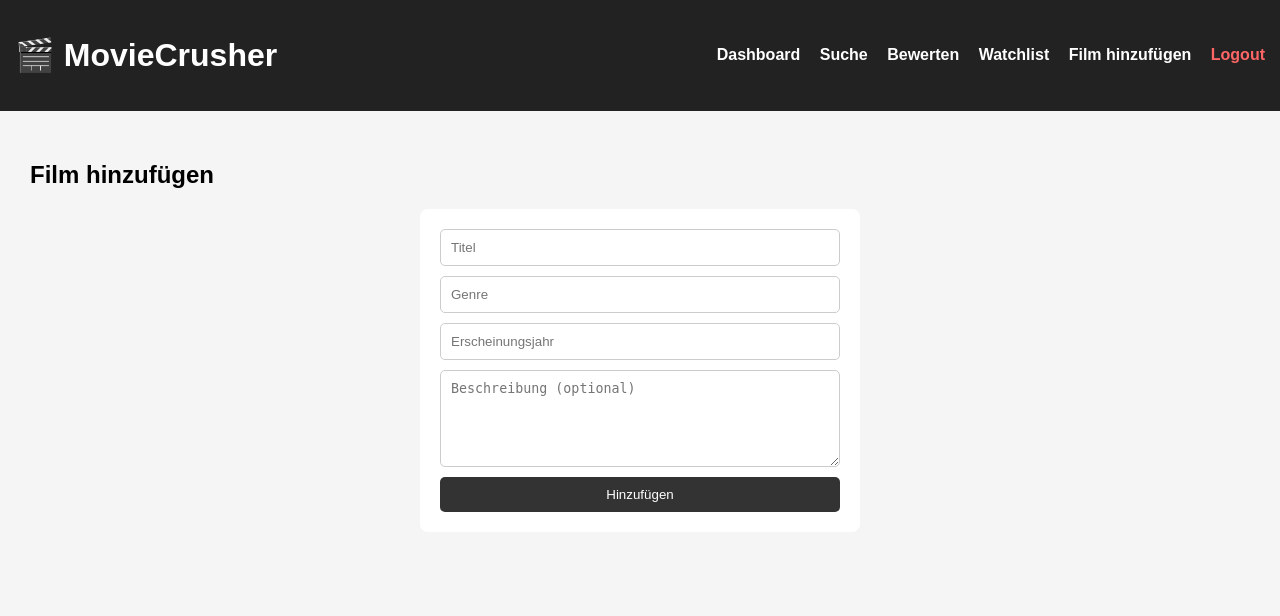
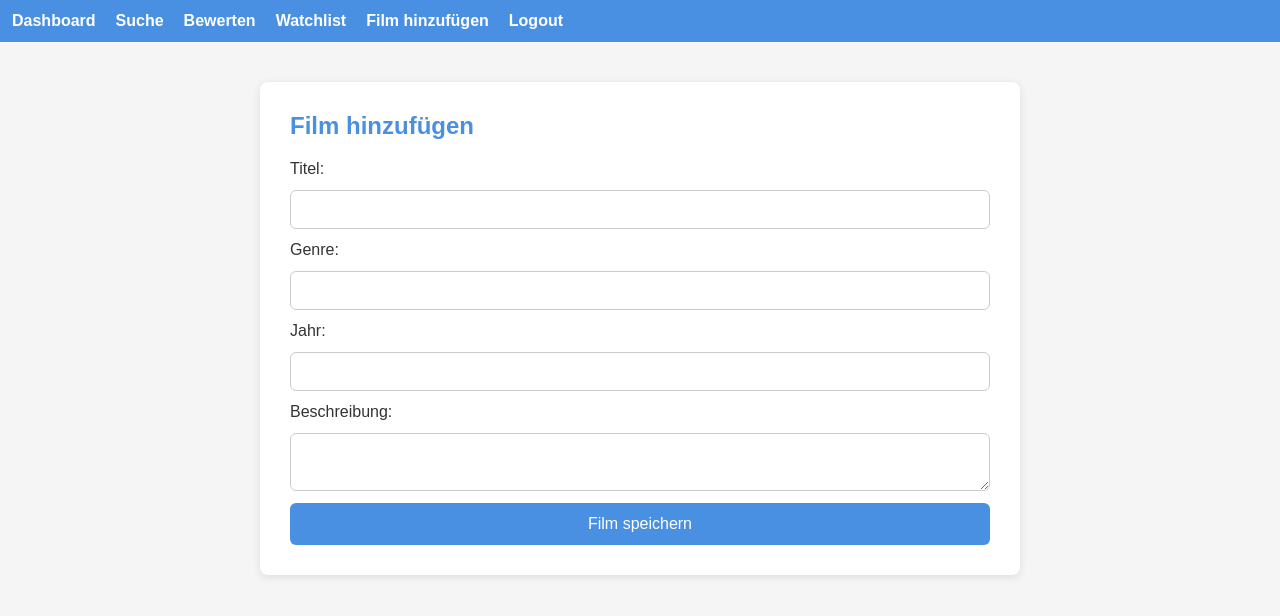
Before and after one commit to katjaarens/MoviecrusherWeb, a Flask app: page /add_movie in a window 1280 px wide. Shown: the top 616 px of the page. Run offline with Flask 3, Linux system fonts and the light colour scheme; the visitor is signed in with stand-in values (Sample User, id 1).

Commit message:
File Save

```diff
--- a/static/style.css
+++ b/static/style.css
@@ -1,106 +1,91 @@
+/* --- Grundlayout --- */
 body {
     font-family: Arial, sans-serif;
     background: #f5f5f5;
     margin: 0;
     padding: 0;
+    color: #333;
 }
 
-.navbar {
-    background: #222;
-    color: white;
-    padding: 15px;
+/* --- Navigation --- */
+nav {
+    background: #4a90e2;
+    padding: 12px;
     display: flex;
-    justify-content: space-between;
-    align-items: center;
+    gap: 20px;
 }
 
-.nav-links a {
+nav a {
     color: white;
-    margin-left: 15px;
     text-decoration: none;
     font-weight: bold;
 }
 
-.nav-links a:hover {
+nav a:hover {
     text-decoration: underline;
 }
 
-.logout {
-    color: #ff6666 !important;
+/* --- Content Box --- */
+.content {
+    max-width: 700px;
+    margin: 40px auto;
+    background: white;
+    padding: 30px;
+    border-radius: 8px;
+    box-shadow: 0 2px 8px rgba(0,0,0,0.1);
 }
 
-.content {
-    padding: 30px;
+/* --- Überschriften --- */
+h2 {
+    margin-top: 0;
+    color: #4a90e2;
 }
 
-.page-title {
-    margin-bottom: 20px;
+/* --- Formulare --- */
+form {
+    display: flex;
+    flex-direction: column;
+    gap: 12px;
 }
 
-.form-container {
-    background: white;
-    padding: 20px;
-    border-radius: 8px;
-    max-width: 400px;
-    margin: auto;
-    display: flex;
-    flex-direction: column;
-    gap: 10px;
+input, textarea, select {
+    padding: 10px;
+    border: 1px solid #ccc;
+    border-radius: 6px;
+    font-size: 15px;
 }
 
-.form-container input,
-.form-container textarea {
-    padding: 10px;
-    border: 1px solid #ccc;
-    border-radius: 5px;
-}
-
-.form-container button {
-    padding: 10px;
-    background: #333;
+button {
+    padding: 12px;
+    background: #4a90e2;
     color: white;
     border: none;
-    border-radius: 5px;
+    border-radius: 6px;
+    font-size: 16px;
     cursor: pointer;
 }
 
-.form-container button:hover {
-    background: #555;
+button:hover {
+    background: #3a78c2;
 }
 
-.results-box,
-.description-box {
-    background: white;
-    padding: 15px;
-    border-radius: 8px;
-    margin-top: 20px;
+/* --- Listen --- */
+ul {
+    padding-left: 20px;
 }
 
-.movie-item {
-    padding: 8px 0;
-    border-bottom: 1px solid #ddd;
+li {
+    margin-bottom: 6px;
 }
 
-.stat-card {
-    background: white;
-    padding: 20px;
-    border-radius: 8px;
-    width: 180px;
-    text-align: center;
-}
-
-.stats-container {
-    display: flex;
-    gap: 20px;
-    flex-wrap: wrap;
-}
-
-.error {
+/* --- Fehlermeldungen --- */
+p.error {
     color: red;
     font-weight: bold;
 }
 
-.info {
-    color: #333;
+/* --- Erfolgsmeldungen --- */
+p.success {
+    color: green;
     font-weight: bold;
 }
--- a/templates/add_movie.html
+++ b/templates/add_movie.html
@@ -1,19 +1,25 @@
 {% extends "base.html" %}
 {% block content %}
+<h2>Film hinzufügen</h2>
 
-<h2 class="page-title">Film hinzufügen</h2>
+<form method="POST">
+    <label>Titel:</label>
+    <input type="text" name="title" required>
 
-<form method="POST" class="form-container">
-    <input type="text" name="title" placeholder="Titel" required>
-    <input type="text" name="genre" placeholder="Genre" required>
-    <input type="number" name="year" placeholder="Erscheinungsjahr" required>
-    <textarea name="description" placeholder="Beschreibung (optional)" rows="5"></textarea>
+    <label>Genre:</label>
+    <input type="text" name="genre" required>
 
-    <button type="submit">Hinzufügen</button>
+    <label>Jahr:</label>
+    <input type="number" name="year" required>
+
+    <label>Beschreibung:</label>
+    <textarea name="description"></textarea>
+
+    <button type="submit">Film speichern</button>
 </form>
 
 {% if message %}
-<p class="info">{{ message }}</p>
+<p>{{ message }}</p>
 {% endif %}
 
 {% endblock %}
--- a/templates/base.html
+++ b/templates/base.html
@@ -5,23 +5,18 @@
     <title>{{ title if title else "MovieCrusher" }}</title>
     <link rel="stylesheet" href="{{ url_for('static', filename='style.css') }}">
 </head>
-
 <body>
 
-    <div class="navbar">
-        <h1>🎬 MovieCrusher</h1>
-
+<nav>
     {% if session.get("user") %}
-        <div class="nav-links">
         <a href="/dashboard">Dashboard</a>
         <a href="/search">Suche</a>
         <a href="/rate">Bewerten</a>
         <a href="/watchlist">Watchlist</a>
         <a href="/add_movie">Film hinzufügen</a>
-            <a href="/logout" class="logout">Logout</a>
-        </div>
+        <a href="/logout">Logout</a>
     {% endif %}
-    </div>
+</nav>
 
 <div class="content">
     {% block content %}{% endblock %}
```
Also changed, not shown: templates/dashboard.html (+7 -24 lines), templates/login.html (+10 -13 lines), templates/rate.html (+9 -15 lines), templates/register.html (+10 -15 lines), templates/search.html (+11 -16 lines), templates/watchlist.html (+5 -8 lines). Lines whose indentation alone changed are shown as unchanged.
